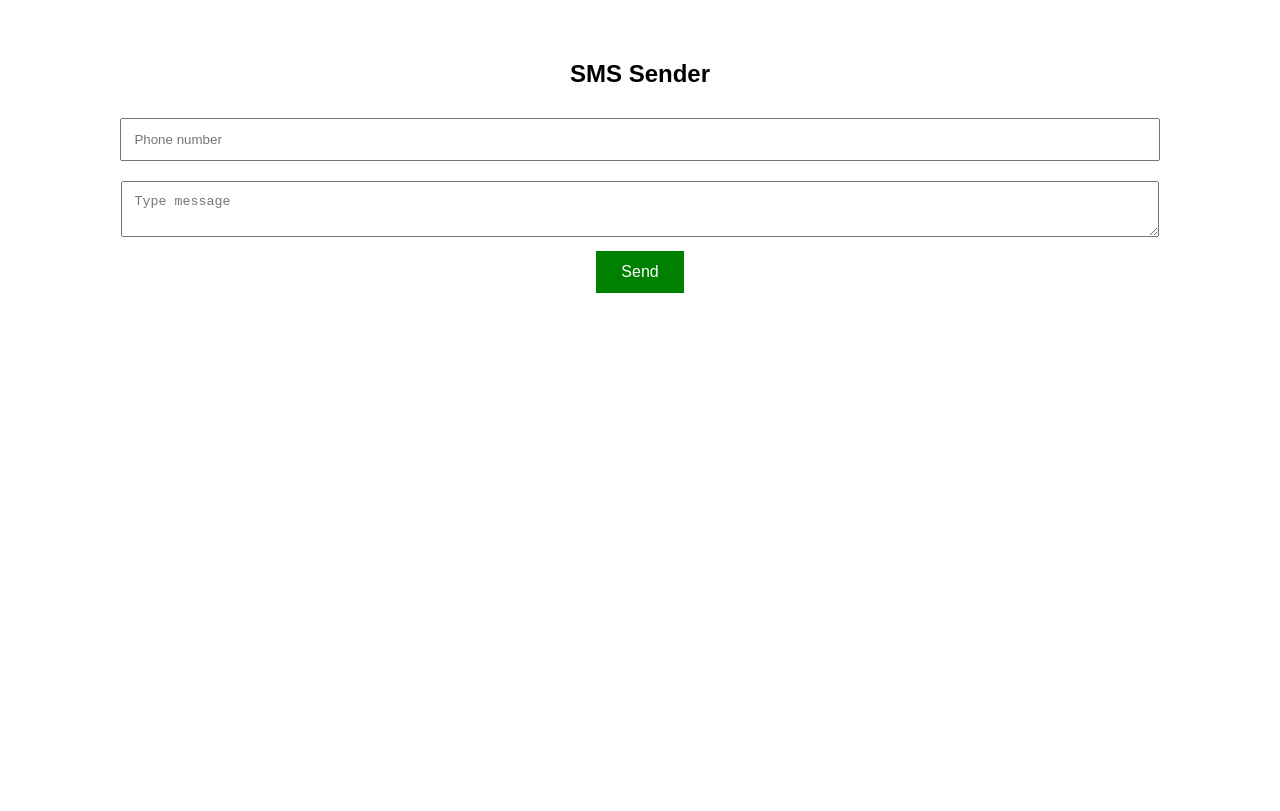
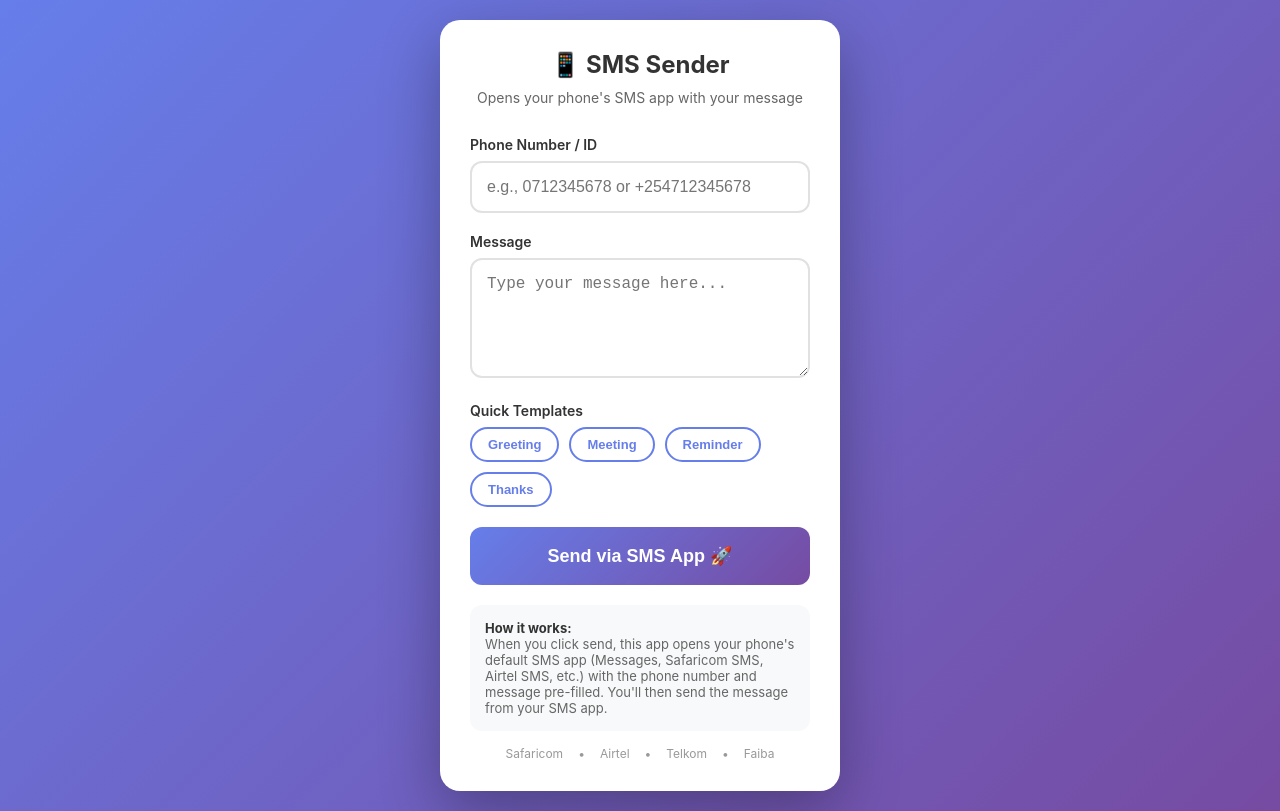
Before and after one commit to sharperloans-doteric/sms, a plain HTML site: page index.html in a window 1280 px wide. Drawn offline with Linux system fonts and the light colour scheme.

Commit message:
Update index.html

```diff
--- a/index.html
+++ b/index.html
@@ -1,64 +1,226 @@
+
 <!DOCTYPE html>
-<html>
+<html lang="en">
 <head>
-<meta name="viewport" content="width=device-width, initial-scale=1">
-<title>SMS Sender</title>
+    <meta charset="UTF-8">
+    <meta name="viewport" content="width=device-width, initial-scale=1.0">
+    <title>SMS Sender</title>
+    <style>
+        * {
+            box-sizing: border-box;
+            margin: 0;
+            padding: 0;
+        }
 
-<link rel="manifest" href="manifest.json">
+        body {
+            font-family: -apple-system, BlinkMacSystemFont, 'Segoe UI', Roboto, Oxygen, Ubuntu, sans-serif;
+            background: linear-gradient(135deg, #667eea 0%, #764ba2 100%);
+            min-height: 100vh;
+            display: flex;
+            justify-content: center;
+            align-items: center;
+            padding: 20px;
+        }
 
-<style>
-body{
-font-family: Arial;
-text-align:center;
-margin-top:60px;
-}
+        .container {
+            background: white;
+            border-radius: 20px;
+            padding: 30px;
+            width: 100%;
+            max-width: 400px;
+            box-shadow: 0 20px 60px rgba(0, 0, 0, 0.3);
+        }
 
-input, textarea{
-width:80%;
-padding:12px;
-margin:10px;
-}
+        h1 {
+            text-align: center;
+            color: #333;
+            margin-bottom: 10px;
+            font-size: 24px;
+        }
 
-button{
-padding:12px 25px;
-background:green;
-color:white;
-border:none;
-font-size:16px;
-}
-</style>
+        .subtitle {
+            text-align: center;
+            color: #666;
+            margin-bottom: 30px;
+            font-size: 14px;
+        }
+
+        .form-group {
+            margin-bottom: 20px;
+        }
+
+        label {
+            display: block;
+            margin-bottom: 8px;
+            color: #333;
+            font-weight: 600;
+            font-size: 14px;
+        }
+
+        input, textarea {
+            width: 100%;
+            padding: 15px;
+            border: 2px solid #e1e1e1;
+            border-radius: 12px;
+            font-size: 16px;
+            transition: border-color 0.3s;
+        }
+
+        input:focus, textarea:focus {
+            outline: none;
+            border-color: #667eea;
+        }
+
+        textarea {
+            resize: vertical;
+            min-height: 120px;
+        }
+
+        .presets {
+            display: flex;
+            gap: 10px;
+            margin-bottom: 20px;
+            flex-wrap: wrap;
+        }
+
+        .preset-btn {
+            padding: 8px 16px;
+            border: 2px solid #667eea;
+            background: transparent;
+            color: #667eea;
+            border-radius: 20px;
+            cursor: pointer;
+            font-size: 13px;
+            font-weight: 600;
+            transition: all 0.3s;
+        }
+
+        .preset-btn:hover {
+            background: #667eea;
+            color: white;
+        }
+
+        .send-btn {
+            width: 100%;
+            padding: 18px;
+            background: linear-gradient(135deg, #667eea 0%, #764ba2 100%);
+            color: white;
+            border: none;
+            border-radius: 12px;
+            font-size: 18px;
+            font-weight: 700;
+            cursor: pointer;
+            transition: transform 0.2s, box-shadow 0.2s;
+        }
+
+        .send-btn:hover {
+            transform: translateY(-2px);
+            box-shadow: 0 10px 30px rgba(102, 126, 234, 0.4);
+        }
+
+        .send-btn:active {
+            transform: translateY(0);
+        }
+
+        .info {
+            margin-top: 20px;
+            padding: 15px;
+            background: #f8f9fa;
+            border-radius: 12px;
+            font-size: 13px;
+            color: #666;
+        }
+
+        .info strong {
+            color: #333;
+        }
+
+        .carriers {
+            margin-top: 15px;
+            display: flex;
+            justify-content: center;
+            gap: 15px;
+            font-size: 12px;
+            color: #999;
+        }
+    </style>
 </head>
+<body>
+    <div class="container">
+        <h1>📱 SMS Sender</h1>
+        <p class="subtitle">Opens your phone's SMS app with your message</p>
 
-<body>
+        <div class="form-group">
+            <label for="phone">Phone Number / ID</label>
+            <input type="tel" id="phone" placeholder="e.g., 0712345678 or +254712345678" />
+        </div>
 
-<h2>SMS Sender</h2>
+        <div class="form-group">
+            <label for="message">Message</label>
+            <textarea id="message" placeholder="Type your message here..."></textarea>
+        </div>
 
-<input type="text" id="phone" placeholder="Phone number">
+        <div class="form-group">
+            <label>Quick Templates</label>
+            <div class="presets">
+                <button class="preset-btn" onclick="setTemplate('Hello, I wanted to reach out about...')">Greeting</button>
+                <button class="preset-btn" onclick="setTemplate('Hi, when can we meet?')">Meeting</button>
+                <button class="preset-btn" onclick="setTemplate('Reminder: ')">Reminder</button>
+                <button class="preset-btn" onclick="setTemplate('Thank you for...')">Thanks</button>
+            </div>
+        </div>
 
-<br>
+        <button class="send-btn" onclick="sendSMS()">Send via SMS App 🚀</button>
 
-<textarea id="message" placeholder="Type message"></textarea>
+        <div class="info">
+            <strong>How it works:</strong><br>
+            When you click send, this app opens your phone's default SMS app (Messages, Safaricom SMS, Airtel SMS, etc.) with the phone number and message pre-filled. You'll then send the message from your SMS app.
+        </div>
 
-<br>
+        <div class="carriers">
+            <span>Safaricom</span>
+            <span>•</span>
+            <span>Airtel</span>
+            <span>•</span>
+            <span>Telkom</span>
+            <span>•</span>
+            <span>Faiba</span>
+        </div>
+    </div>
 
-<button onclick="sendSMS()">Send</button>
+    <script>
+        function setTemplate(text) {
+            document.getElementById('message').value = text;
+        }
 
-<script>
+        function sendSMS() {
+            const phone = document.getElementById('phone').value.trim();
+            const message = document.getElementById('message').value.trim();
 
-function sendSMS(){
+            if (!phone) {
+                alert('Please enter a phone number');
+                return;
+            }
 
-let phone = document.getElementById("phone").value;
-let message = document.getElementById("message").value;
+            // Clean phone number (remove spaces, dashes)
+            const cleanPhone = phone.replace(/[\s\-]/g, '');
 
-window.location.href = "sms:"+phone+"?body="+encodeURIComponent(message);
+            // Create SMS link
+            // On iOS: sms:phone&body=message
+            // On Android: sms:phone?body=message
+            let smsLink;
 
-}
+            const isIOS = /iPad|iPhone|iPod/.test(navigator.userAgent);
 
-if('serviceWorker' in navigator){
-navigator.serviceWorker.register('service-worker.js');
-}
+            if (isIOS) {
+                smsLink = `sms:${cleanPhone}&body=${encodeURIComponent(message)}`;
+            } else {
+                smsLink = `sms:${cleanPhone}?body=${encodeURIComponent(message)}`;
+            }
 
-</script>
-
+            // Open the SMS app
+            window.location.href = smsLink;
+        }
+    </script>
 </body>
 </html>
```
